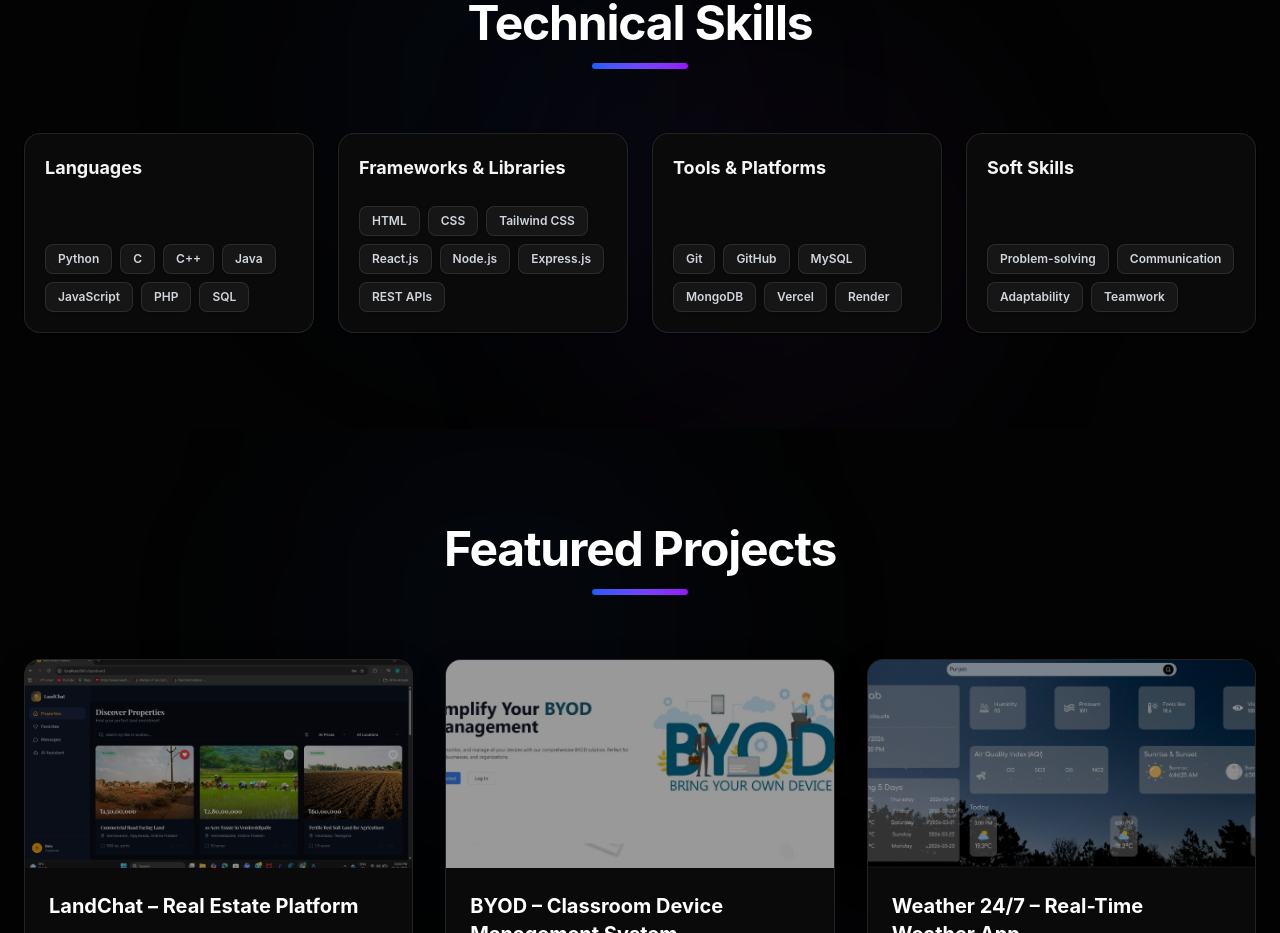
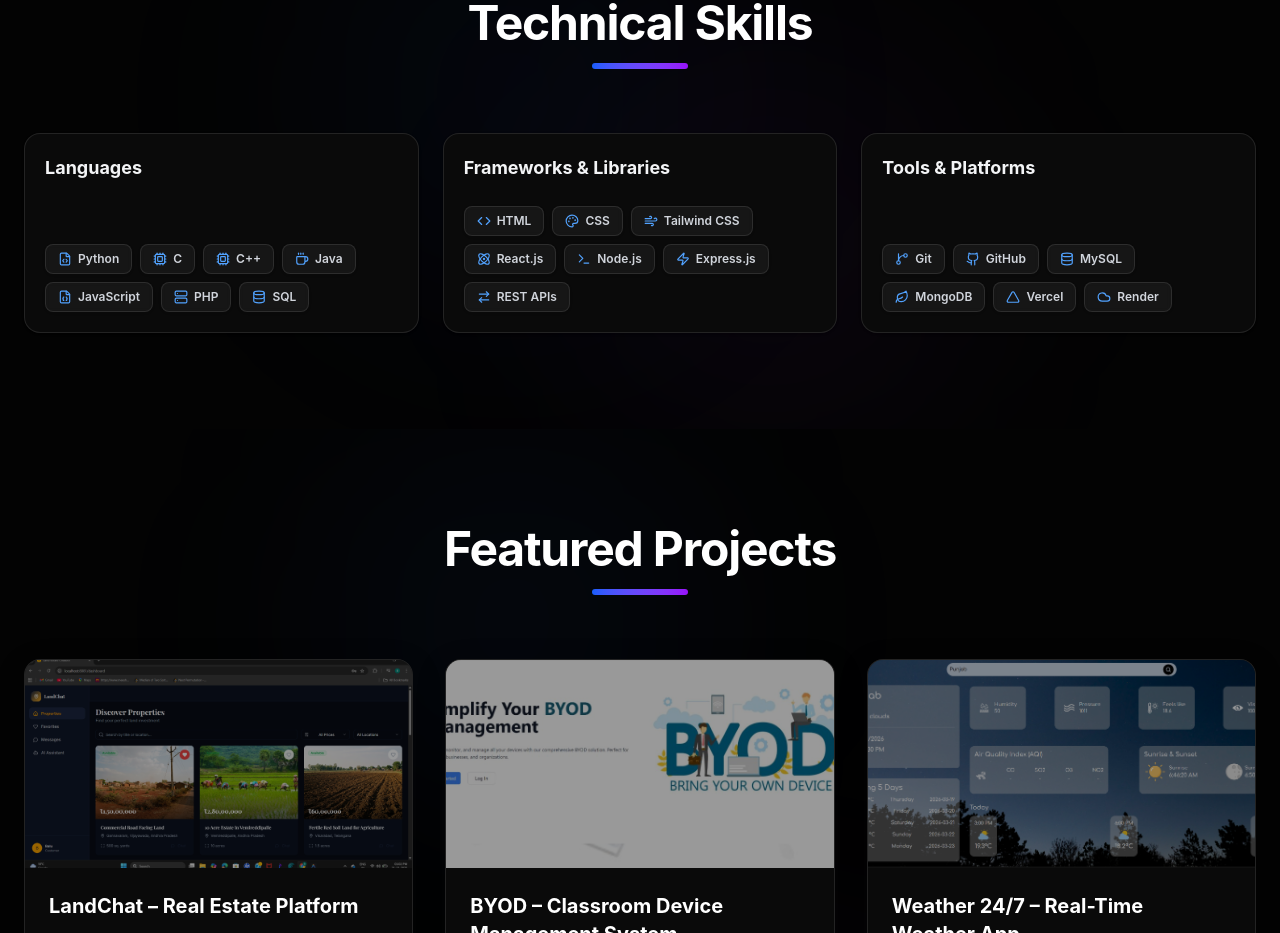
Before and after one commit to Balu-parasa/Portfolio, a React (Vite) app: page / in a window 1280 px wide. Shown: the part 1760-2693 px from the top of the page. Built offline with nearby package versions, Linux system fonts and the light colour scheme.

Commit message:
feat: update skills section with icons and remove soft skills

```diff
--- a/src/components/Skills.jsx
+++ b/src/components/Skills.jsx
@@ -1,26 +1,49 @@
 import React, { useState } from 'react';
 import { motion } from 'framer-motion';
+import {
+    FileCode, Cpu, Coffee, FileJson, Server, Database,
+    Code, Palette, Wind, Atom, Terminal, Zap,
+    ArrowRightLeft, GitBranch, Github, Leaf, Triangle, Cloud
+} from 'lucide-react';
 
 const skillsData = [
     {
         category: "Languages",
         gradient: "from-blue-500/20 to-cyan-500/20",
-        skills: ["Python", "C", "C++", "Java", "JavaScript", "PHP", "SQL"]
+        skills: [
+            { name: "Python", icon: FileCode },
+            { name: "C", icon: Cpu },
+            { name: "C++", icon: Cpu },
+            { name: "Java", icon: Coffee },
+            { name: "JavaScript", icon: FileJson },
+            { name: "PHP", icon: Server },
+            { name: "SQL", icon: Database }
+        ]
     },
     {
         category: "Frameworks & Libraries",
         gradient: "from-blue-500/20 to-cyan-500/20",
-        skills: ["HTML", "CSS", "Tailwind CSS", "React.js", "Node.js", "Express.js", "REST APIs"]
+        skills: [
+            { name: "HTML", icon: Code },
+            { name: "CSS", icon: Palette },
+            { name: "Tailwind CSS", icon: Wind },
+            { name: "React.js", icon: Atom },
+            { name: "Node.js", icon: Terminal },
+            { name: "Express.js", icon: Zap },
+            { name: "REST APIs", icon: ArrowRightLeft }
+        ]
     },
     {
         category: "Tools & Platforms",
         gradient: "from-blue-500/20 to-cyan-500/20",
-        skills: ["Git", "GitHub", "MySQL", "MongoDB", "Vercel", "Render"]
-    },
-    {
-        category: "Soft Skills",
-        gradient: "from-blue-500/20 to-cyan-500/20",
-        skills: ["Problem-solving", "Communication", "Adaptability", "Teamwork"]
+        skills: [
+            { name: "Git", icon: GitBranch },
+            { name: "GitHub", icon: Github },
+            { name: "MySQL", icon: Database },
+            { name: "MongoDB", icon: Leaf },
+            { name: "Vercel", icon: Triangle },
+            { name: "Render", icon: Cloud }
+        ]
     }
 ];
 
@@ -85,14 +108,18 @@
                     </h3>
 
                     <div className="flex flex-wrap gap-2 mt-auto">
-                        {group.skills.map((skill, sIndex) => (
-                            <span
-                                key={sIndex}
-                                className="px-3 py-1.5 bg-gray-50/90 dark:bg-white/5 backdrop-blur-[2px] border border-gray-200/50 dark:border-white/10 text-gray-700 dark:text-gray-300 text-xs font-semibold rounded-lg group-hover:border-gray-300/50 dark:group-hover:border-white/30 group-hover:-translate-y-0.5 transition-all shadow-sm"
-                            >
-                                {skill}
-                            </span>
-                        ))}
+                        {group.skills.map((skill, sIndex) => {
+                            const Icon = skill.icon;
+                            return (
+                                <span
+                                    key={sIndex}
+                                    className="flex items-center gap-1.5 px-3 py-1.5 bg-gray-50/90 dark:bg-white/5 backdrop-blur-[2px] border border-gray-200/50 dark:border-white/10 text-gray-700 dark:text-gray-300 text-xs font-semibold rounded-lg group-hover:border-gray-300/50 dark:group-hover:border-white/30 group-hover:-translate-y-0.5 transition-all shadow-sm"
+                                >
+                                    <Icon size={14} className="text-blue-500 dark:text-blue-400" />
+                                    {skill.name}
+                                </span>
+                            );
+                        })}
                     </div>
                 </div>
             </motion.div>
@@ -124,7 +151,7 @@
                     initial="hidden"
                     whileInView="visible"
                     viewport={{ once: true, margin: "-50px" }}
-                    className="grid grid-cols-1 sm:grid-cols-2 lg:grid-cols-4 gap-6"
+                    className="grid grid-cols-1 sm:grid-cols-2 lg:grid-cols-3 gap-6"
                 >
                     {skillsData.map((group, index) => (
                         <TiltCard key={index} group={group} />
```
